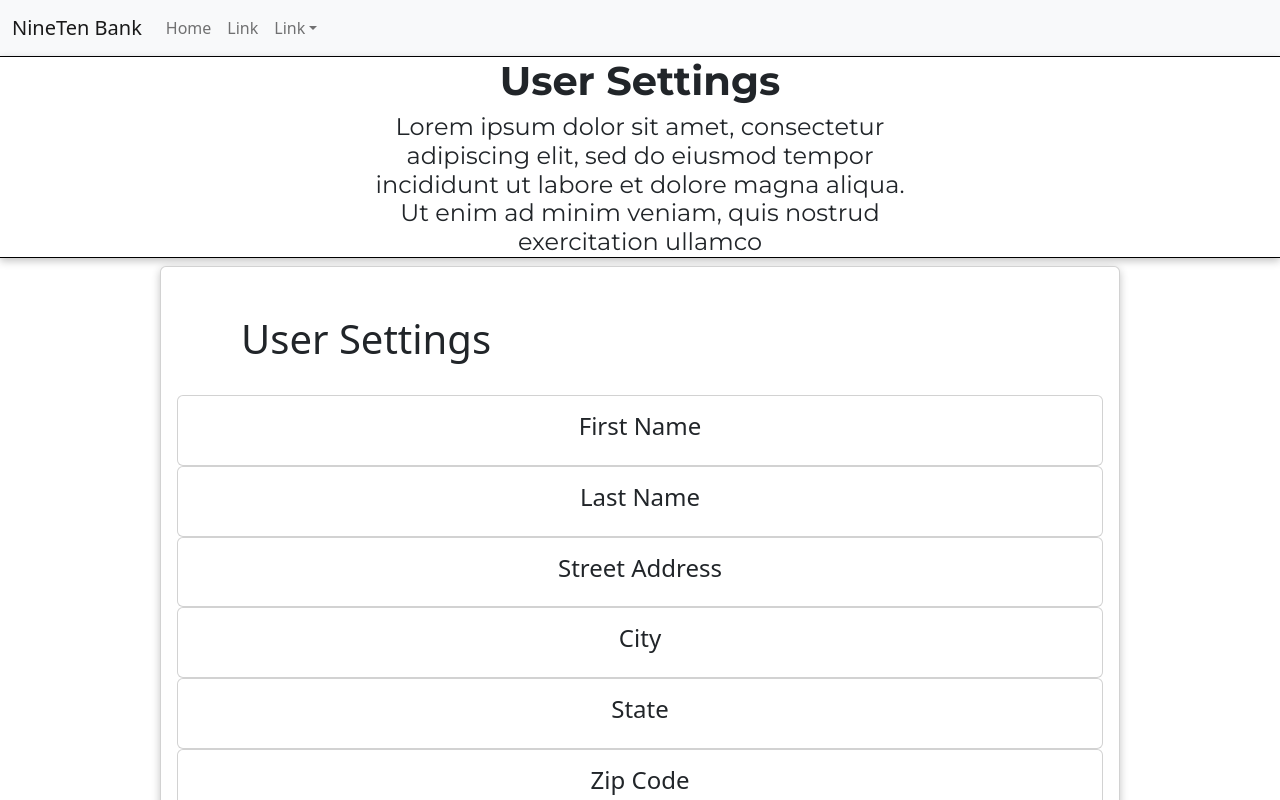
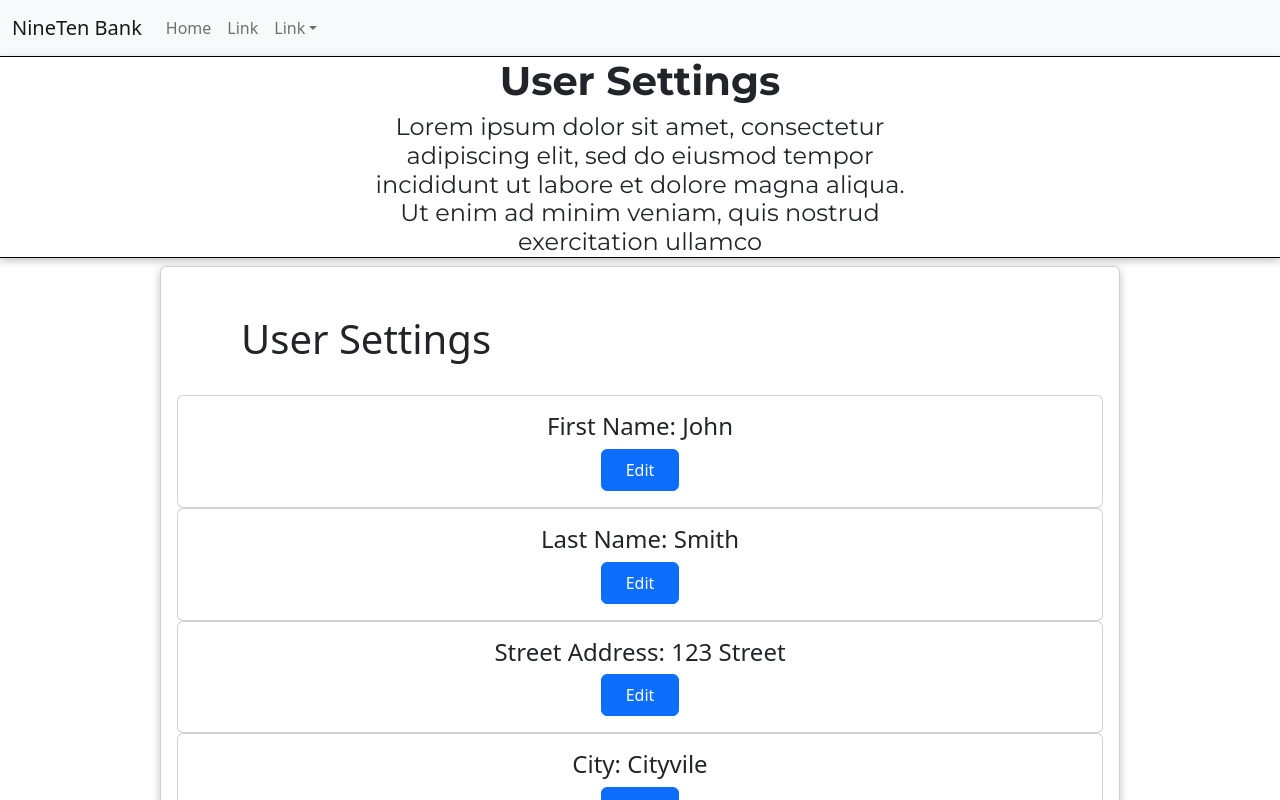
Before and after one commit to jvt703/BankingCustomerPortal, a React (Create React App) app in the folder user-portal/: page /Settings in a window 1280 px wide. Shown: the top 800 px of the page. Built offline with nearby package versions, Linux system fonts and the light colour scheme.

Commit message:
Toggle and save

```diff
--- a/user-portal/src/Components/Users/UserSettings.js
+++ b/user-portal/src/Components/Users/UserSettings.js
@@ -11,12 +11,12 @@ const UserSettings = ()=>{
         <HeaderComponent pageName={"User Settings"} pageDescription="Lorem ipsum dolor sit amet, consectetur adipiscing elit, sed do eiusmod tempor incididunt ut labore et dolore magna aliqua. Ut enim ad minim veniam, quis nostrud exercitation ullamco"/>
 
         <Section title="User Settings">
-            <UserSettingsCard settingText={"First Name"}/>
-            <UserSettingsCard settingText={"Last Name"}/>
-            <UserSettingsCard settingText={"Street Address"}/>
-            <UserSettingsCard settingText={"City"}/>
-            <UserSettingsCard settingText={"State"}/>
-            <UserSettingsCard settingText={"Zip Code"}/>
+            <UserSettingsCard settingText={"First Name"} settingValue={"John"}/>
+            <UserSettingsCard settingText={"Last Name"} settingValue={"Smith"}/>
+            <UserSettingsCard settingText={"Street Address"} settingValue={"123 Street"}/>
+            <UserSettingsCard settingText={"City"} settingValue={"Cityvile"}/>
+            <UserSettingsCard settingText={"State"} settingValue={"Stateisland"}/>
+            <UserSettingsCard settingText={"Zip Code"} settingValue={"00001"}/>
 
         </Section>
         </>
--- a/user-portal/src/Components/Users/UserSettingsCard.js
+++ b/user-portal/src/Components/Users/UserSettingsCard.js
@@ -1,12 +1,40 @@
-import React from "react";
+import React, { useState } from 'react';
 
 
-const UserSettingsCard = ({settingText}) => {
+const UserSettingsCard = ({settingText, settingValue}) => {
+    const [editMode, setEditMode] = useState(false);
+    const [editText, setEditText] = useState('Edit');
+    const [savedDisplay, setSavedDisplay] = useState(settingValue);
+    const [savedInput, setSavedInput] = useState('');
+
+    const togglableButton = () => {
+        setEditMode(!editMode);
+        if (editText === 'Edit') {
+            setEditText('Save');
+        } else {
+            setEditText('Edit');
+            setSavedDisplay(savedInput);
+        }
+    }
+
+    const togglableInput = () => {
+        if (editMode) {
+            return (
+                <input className='m-3 p-1' type="text" placeholder={settingText} name={settingText} onChange={(e) => setSavedInput(e.target.value)}/>
+            );
+        }
+    }
 
     return (
         <div className="card">
             <div className="card-body">
-                <h4>{settingText}</h4>
+                <div className="card-row">
+                    <span>
+                        <h4>{settingText}: {savedDisplay}</h4>
+                        <button className='btn btn-primary px-4 py-2' onClick={() => {togglableButton();}}>{editText}</button>
+                        {togglableInput()}
+                    </span>
+                </div>
             </div>
         </div>
     );
```
